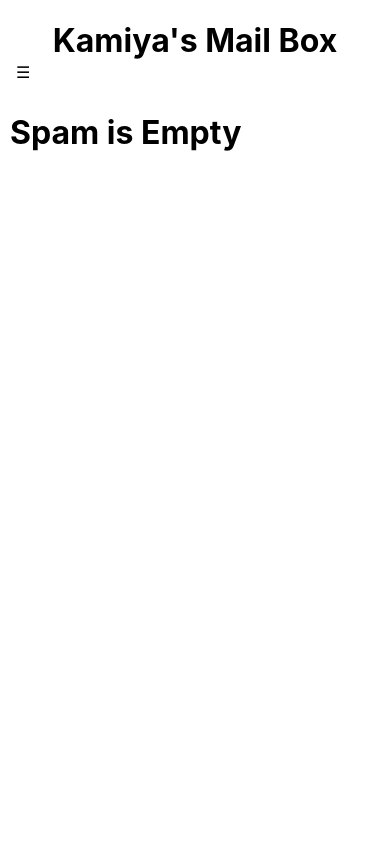
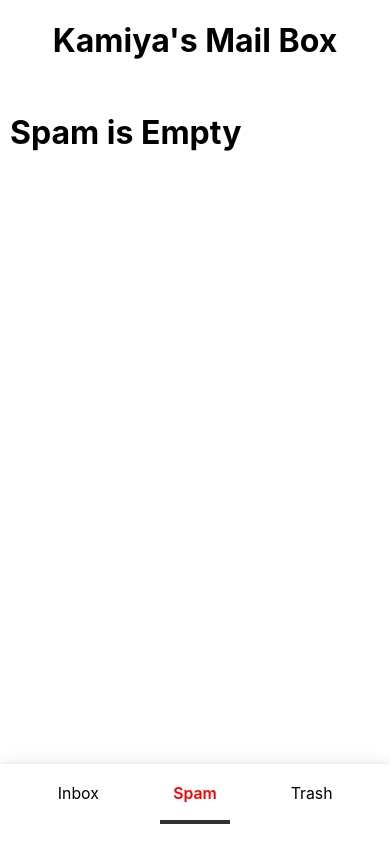
Before and after one commit to KamiyaGaikwad/kmail, a React (Create React App) app: page /spam in a window 390 px wide. Built offline with nearby package versions, Linux system fonts and the light colour scheme.

Commit message:
Styles: Made navbar responsive

```diff
--- a/src/App.css
+++ b/src/App.css
@@ -87,9 +87,11 @@ button{
 .inbox-header,.inbox-btns-container{
   display: flex;
   justify-content: space-between;
+  flex-wrap: wrap;
+  gap:10px;
 }
 
-.inbox .mail-item{
+.mail-item{
   border:1px solid var(--grey-border);
   padding:20px;
   border-radius: 10px;
@@ -101,6 +103,7 @@ button{
 
 .inbox-click-container button:nth-of-type(1){
   color:var(--btn-red);
+  padding-left:0;
 }
 
 .inbox-click-container button:nth-of-type(2){
@@ -142,15 +145,39 @@ button{
   align-self: flex-start;
 }
 
+.nav-mobile{display:none}
+
 /* Media Query */
-@media only screen and (max-width: 700px) {
+@media only screen and (max-width: 768px) {
   .App-header {
     width: 0px;
   }
 
-  .navbar{left:-200px;transition: 0.35s;background-color: #ffffff;height: fit-content;box-shadow: 0 4px 8px 0 rgba(0, 0, 0, 0.2), 0 6px 20px 0 rgba(0, 0, 0, 0.19);}
+  .App{margin-bottom:70px;}
 
-  .show{left:0;}
+  .navbar{display: none;}
 
-  .App-header button{display:block;font-size:16px; border-radius: 50%;margin-bottom: 20px;position: absolute;top:-30px;}
+  .nav-mobile{
+  display: flex;
+  align-items: center;
+  justify-content: space-around;
+  font-size: calc(10px + 1.5vmin);
+  position: fixed;
+  bottom:-40px;
+  left:0;
+  width:100%;
+  padding:20px;
+  background-color: #ffffff;
+  box-shadow: 0 4px 8px 0 rgba(0, 0, 0, 0.2), 0 6px 20px 0 rgba(0, 0, 0, 0.19);
+  }
+
+  .nav-mobile a{
+    text-decoration: none;
+    margin-bottom:40px;
+    width:70px;
+    height:40px;
+    display: flex;
+    justify-content: center;
+  }
+
 }
--- a/src/components/NavBar.js
+++ b/src/components/NavBar.js
@@ -1,17 +1,31 @@
 import React from 'react';
 import {NavLink} from "react-router-dom";
 
-export function NavBar({isnavhidden}){
+export function NavBar(){
     const getActiveStyles = ({isActive}) =>({
       color:isActive?'red':'black',
       fontWeight:isActive?'600':'400',
       borderRight:isActive?'4px solid #313134':'none'
     });
+
+    const getActiveStylesMobile = ({isActive}) =>({
+      color:isActive?'red':'black',
+      fontWeight:isActive?'600':'400',
+      borderBottom:isActive?'4px solid #313134':'none'
+    });
     return(
-        <nav className={isnavhidden?'navbar':'navbar show'}>
+      <>
+        <nav className="navbar">
           <NavLink to="/" style={getActiveStyles}>Inbox</NavLink>
           <NavLink to="/spam" style={getActiveStyles}>Spam</NavLink>
           <NavLink to="/trash" style={getActiveStyles}>Trash</NavLink>
         </nav>
+
+        <nav className='nav-mobile'>
+          <NavLink to="/" style={getActiveStylesMobile}>Inbox</NavLink>
+          <NavLink to="/spam" style={getActiveStylesMobile}>Spam</NavLink>
+          <NavLink to="/trash" style={getActiveStylesMobile}>Trash</NavLink>
+        </nav>
+      </>
     )
   }
```
